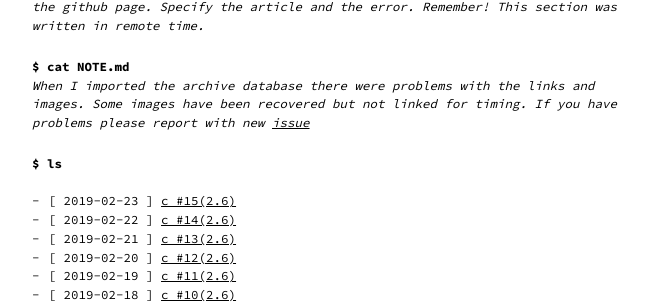
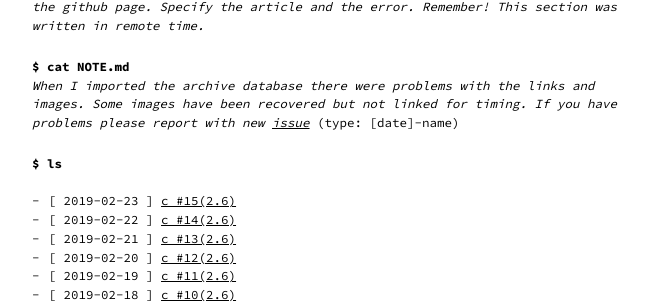
Before and after one commit to aicsx/ax, a Jekyll site: the page built from archive.md, in a window 1280 px wide. Shown: the part 209-516 px from the top of the page, without its empty margins (308-972 px from the left). Built offline with Jekyll 4.4.1, drawn with Linux system fonts in a browser that asks for light colours.

Commit message:
site update base

```diff
--- a/archive.md
+++ b/archive.md
@@ -8,5 +8,5 @@
 <p>&nbsp;</p>
 *They were originally written in it_IT for informational purposes only (my native language) and have been recovered through import. Most likely some links will not work properly. If you are particularly interested you can open an issue on the github page. Specify the article and the error. Remember! This section was written in remote time.*
 ### $ cat NOTE.md
-*When I imported the archive database there were problems with the links and images. Some images have been recovered but not linked for timing. If you have problems please report with new [issue](https://github.com/aicsx/ax/issues)*
+*When I imported the archive database there were problems with the links and images. Some images have been recovered but not linked for timing. If you have problems please report with new [issue](https://github.com/aicsx/ax/issues)* (type: [date]-name)
 ### $ ls
```
